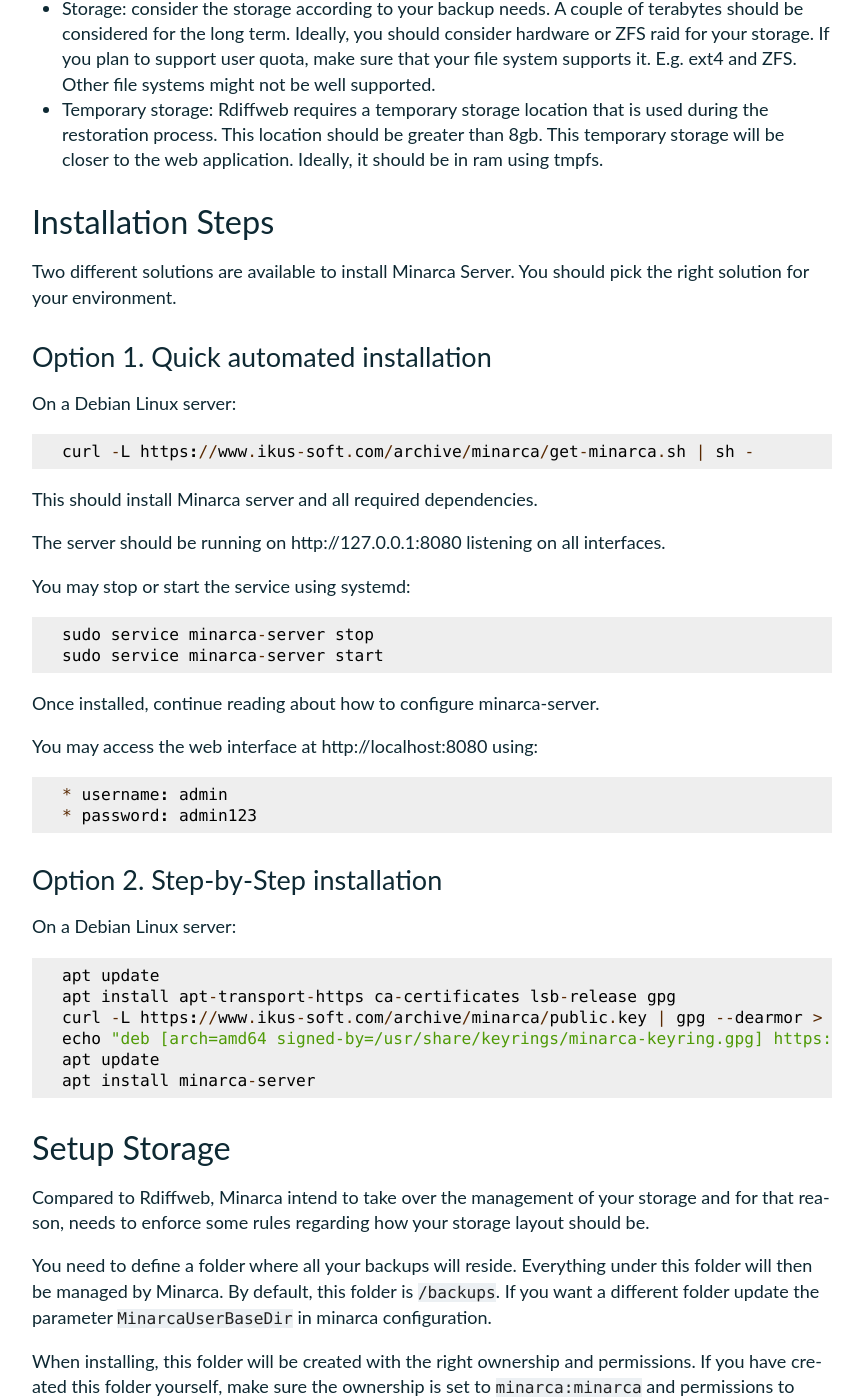
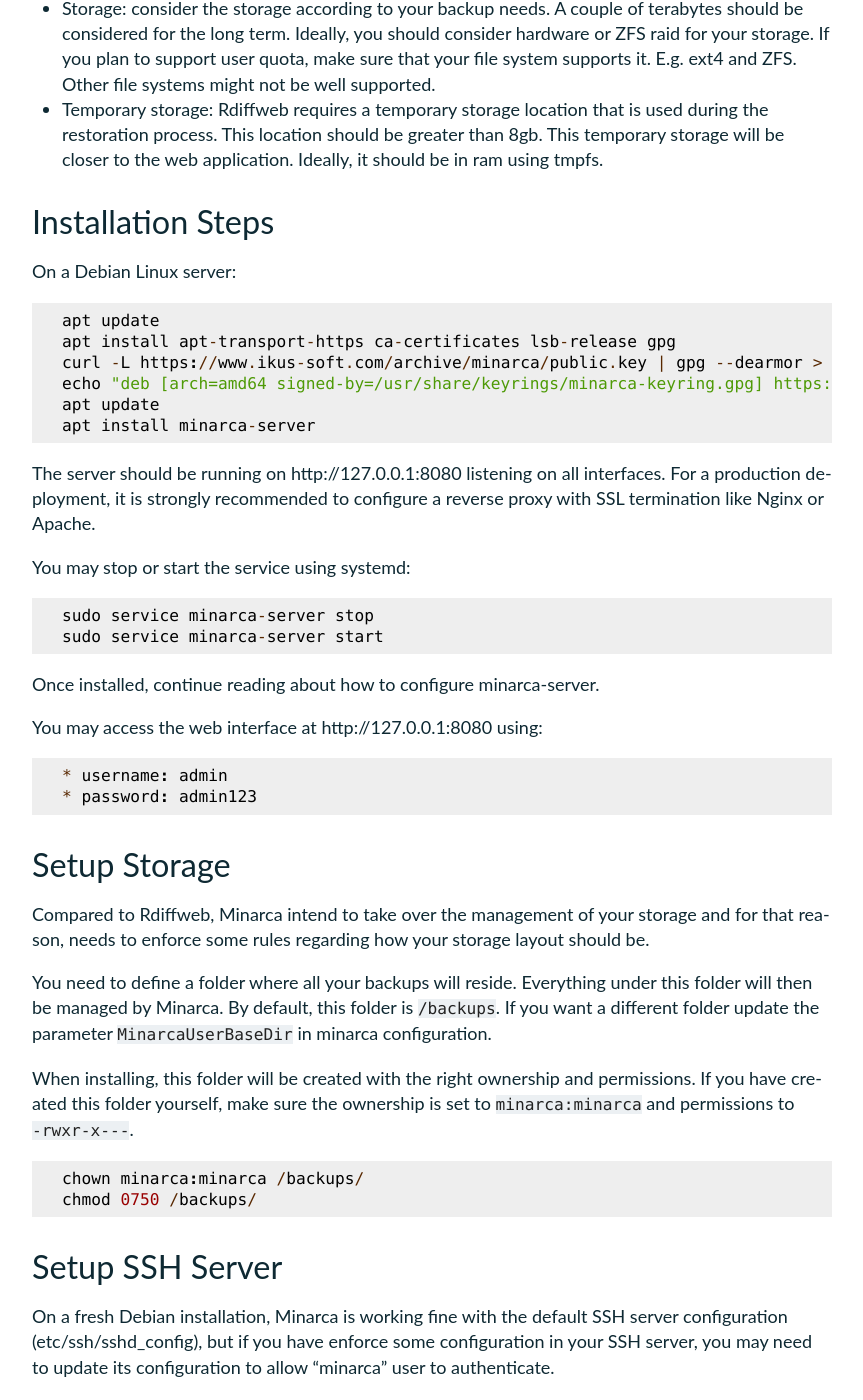
Before and after one commit to ikus060/minarca, a Sphinx documentation site: the page built from doc/installation.md, in a window 1280 px wide and 1400 px high, scrolled down 910 px. Shown: the whole window, without its empty margins (273-1136 px from the left). Built offline with Sphinx 7.4.7, drawn with Linux system fonts in a browser that asks for light colours; some of the changed text lies outside the part shown.

Commit message:
Update installation steps

```diff
--- a/doc/installation.md
+++ b/doc/installation.md
@@ -27,17 +27,16 @@
 
 ## Installation Steps
 
-Two different solutions are available to install Minarca Server. You should pick the right solution for your environment.
-
-### Option 1. Quick automated installation
-
 On a Debian Linux server:
 
-    curl -L https://www.ikus-soft.com/archive/minarca/get-minarca.sh | sh -
+    apt update
+    apt install apt-transport-https ca-certificates lsb-release gpg
+    curl -L https://www.ikus-soft.com/archive/minarca/public.key | gpg --dearmor > /usr/share/keyrings/minarca-keyring.gpg
+    echo "deb [arch=amd64 signed-by=/usr/share/keyrings/minarca-keyring.gpg] https://nexus.ikus-soft.com/repository/apt-release-$(lsb_release -sc)/ $(lsb_release -sc) main" > /etc/apt/sources.list.d/minarca.list
+    apt update
+    apt install minarca-server
 
-This should install Minarca server and all required dependencies.
-
-The server should be running on http://127.0.0.1:8080 listening on all interfaces.
+The server should be running on http://127.0.0.1:8080 listening on all interfaces. For a production deployment, it is strongly recommended to configure a reverse proxy with SSL termination like Nginx or Apache.
 
 You may stop or start the service using systemd:
 
@@ -46,21 +45,10 @@
 
 Once installed, continue reading about how to configure minarca-server.
 
-You may access the web interface at http://localhost:8080 using:
+You may access the web interface at http://127.0.0.1:8080 using:
 
     * username: admin
     * password: admin123
-
-### Option 2. Step-by-Step installation
-
-On a Debian Linux server:
-
-    apt update
-    apt install apt-transport-https ca-certificates lsb-release gpg
-    curl -L https://www.ikus-soft.com/archive/minarca/public.key | gpg --dearmor > /usr/share/keyrings/minarca-keyring.gpg
-    echo "deb [arch=amd64 signed-by=/usr/share/keyrings/minarca-keyring.gpg] https://nexus.ikus-soft.com/repository/apt-release-$(lsb_release -sc)/ $(lsb_release -sc) main" > /etc/apt/sources.list.d/minarca.list
-    apt update
-    apt install minarca-server
 
 ## Setup Storage
 
```
Also changed, not shown: doc/configuration.md (+0 -1 lines).
